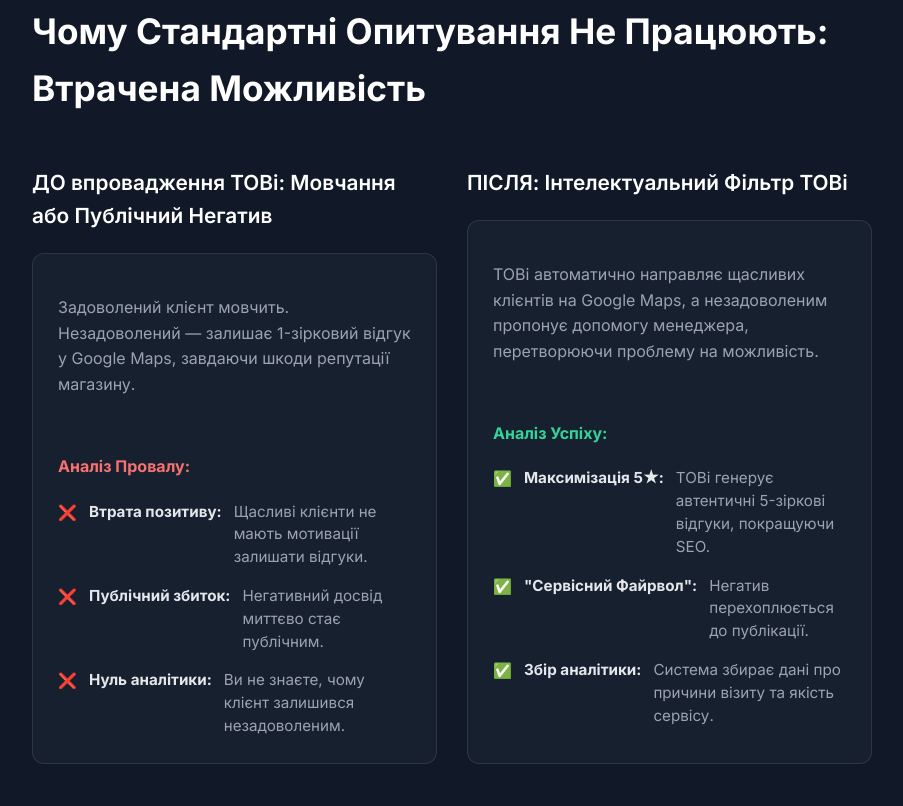
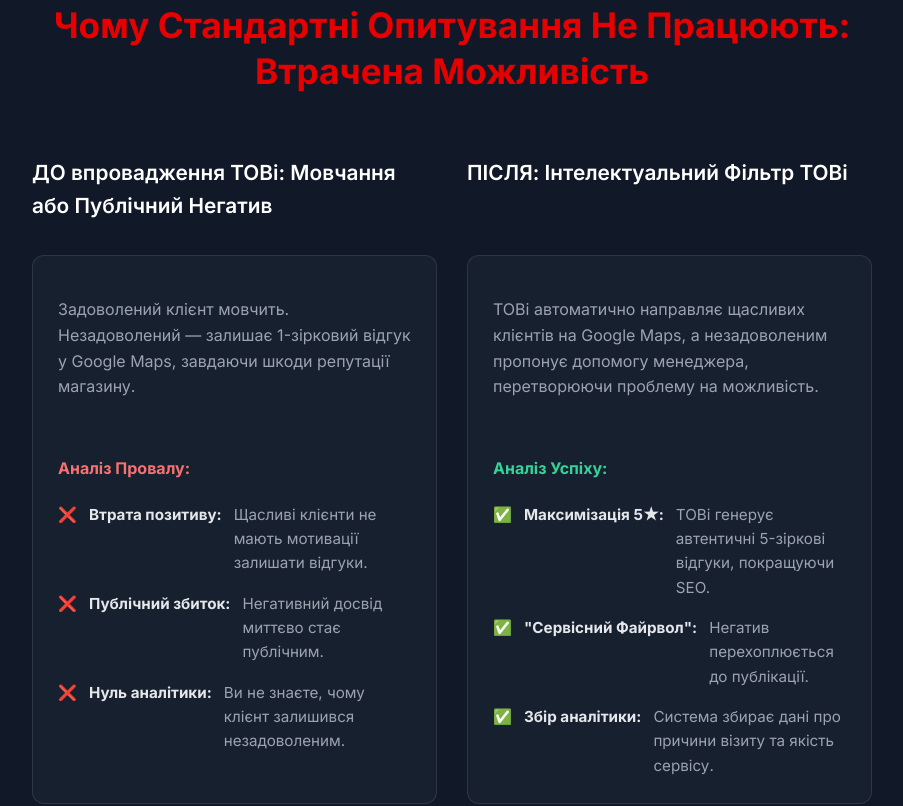
Before and after one commit to uaassist/Landing-Page-Vodafone-AI-Feedback-Assistant-, a website: page public/index.html in a window 1280 px wide. Shown: the part 794-1600 px from the top of the page, without its empty margins (188-1091 px from the left). Drawn offline with Linux system fonts and the light colour scheme.

Commit message:
Update style.css

```diff
--- a/public/style.css
+++ b/public/style.css
@@ -31,7 +31,6 @@
 h1 { font-size: 3em; font-weight: 800; line-height: 1.2; }
 h2 { font-size: 2.2em; font-weight: 700; }
 h3 { font-size: 1.3em; font-weight: 600; }
-.section-headline { text-align: center; margin-bottom: 40px; }
 .card { background-color: var(--card-background); backdrop-filter: blur(5px); padding: 40px; border-radius: 16px; margin-bottom: 40px; border: 1px solid var(--border-color); }
 .cta-button { display: inline-block; padding: 15px 30px; font-size: 1.1em; font-weight: 700; border-radius: 8px; border: none; cursor: pointer; text-decoration: none; }
 
@@ -52,16 +51,31 @@
 /* --- Case Study Section (DEFINITIVE ROBUST FIX) --- */
 .case-study-section { padding: 50px 0; }
 
+.section-headline-red {
+    text-align: center;
+    margin-bottom: 40px;
+    font-size: 2.2em;
+    font-weight: 700;
+    line-height: 1.3;
+    color: #E60000; /* Solid Red from Screenshot */
+}
+
 .case-study-comparison {
-    display: grid;
-    grid-template-columns: repeat(2, 1fr);
+    display: flex;
     gap: 30px;
-    align-items: stretch;
+    align-items: stretch; /* Key property for equal height children */
 }
 
 .case-column {
+    flex: 1 1 50%;
     display: flex;
     flex-direction: column;
+}
+
+/* THE CRITICAL FIX for aligning card tops */
+.case-column h3 {
+    min-height: 3.8em; /* Ensures both titles occupy the same vertical space */
+    margin-bottom: 1em;
 }
 
 .response-card {
@@ -69,8 +83,9 @@
     border-radius: 12px;
     border: 1px solid var(--border-color);
     background: var(--card-background);
-    flex-grow: 1;
+    flex-grow: 1; /* Makes card grow to fill column */
 }
+
 .verdict-analysis { margin-top: 20px; padding-top: 15px; }
 .verdict-analysis.error h4 { color: var(--error-text-color); }
 .verdict-analysis.success h4 { color: var(--success-text-color); }
@@ -81,30 +96,27 @@
     margin: 0;
     display: flex;
     flex-direction: column;
-    gap: 16px; /* Space between each list item */
+    gap: 16px;
 }
 
 .verdict-analysis ul li {
     display: grid;
-    /* Defines 3 columns: Icon | Label | Description */
     grid-template-columns: max-content max-content 1fr;
-    gap: 12px; /* Space between the columns */
+    gap: 12px;
     align-items: start;
     font-size: 0.95em;
+    line-height: 1.6;
 }
 
 .verdict-analysis .analysis-label {
     font-weight: 700;
     color: var(--text-light);
-    line-height: 1.5;
 }
 
 .verdict-analysis .analysis-description {
     color: var(--text-dark-secondary);
-    line-height: 1.5;
 }
 /* END OF FIX */
-
 
 .key-results { display: flex; gap: 20px; text-align: center; }
 .result-item { flex: 1; }
@@ -169,9 +181,10 @@
     body { padding-top: 60px; }
     h1 { font-size: 2.2em; }
     .nav-links { display: none; }
-    .strategic-benefits, .key-results { flex-direction: column; gap: 20px; }
+    .strategic-benefits, .key-results, .case-study-comparison { flex-direction: column; gap: 20px; }
 
-    .case-study-comparison {
-        grid-template-columns: 1fr; /* Stack columns on mobile */
+    /* Remove the min-height on mobile so content can flow naturally */
+    .case-column h3 {
+        min-height: 0;
     }
 }
```
